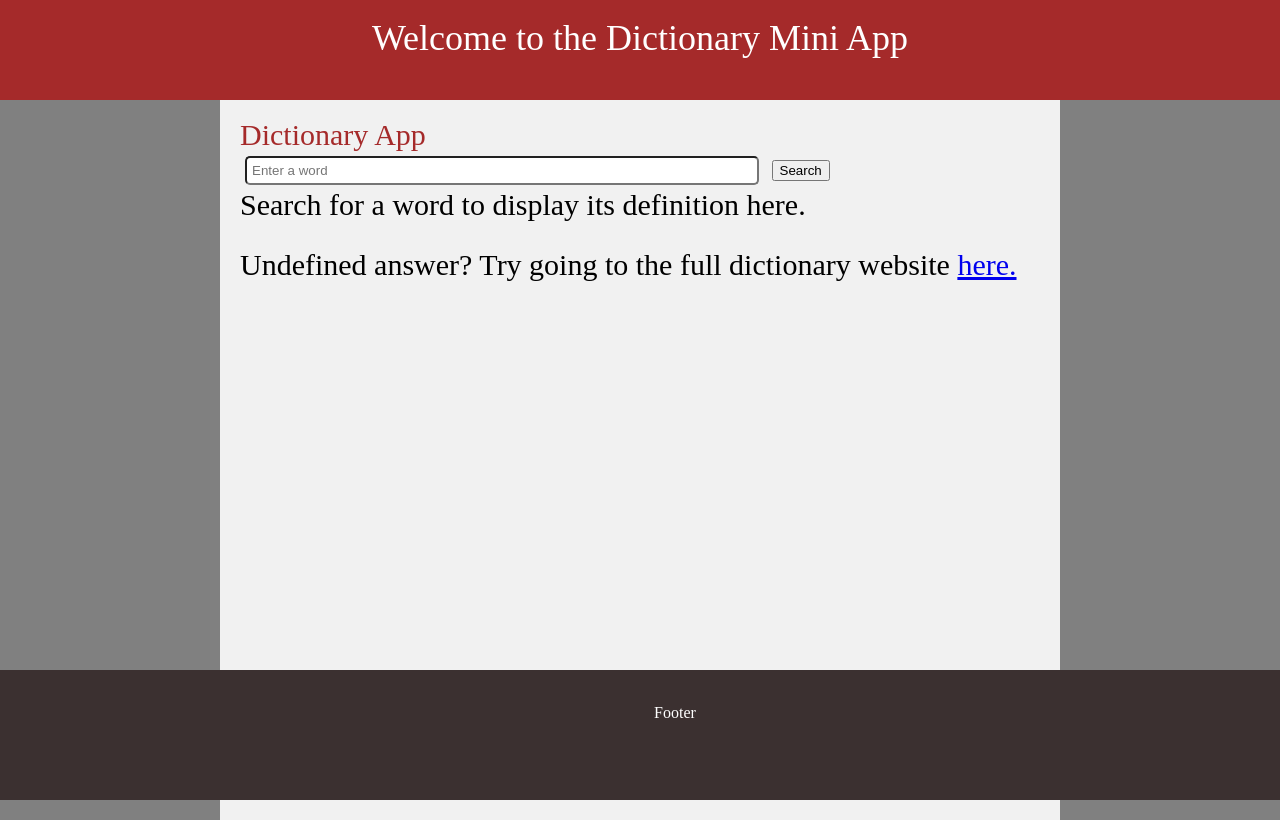
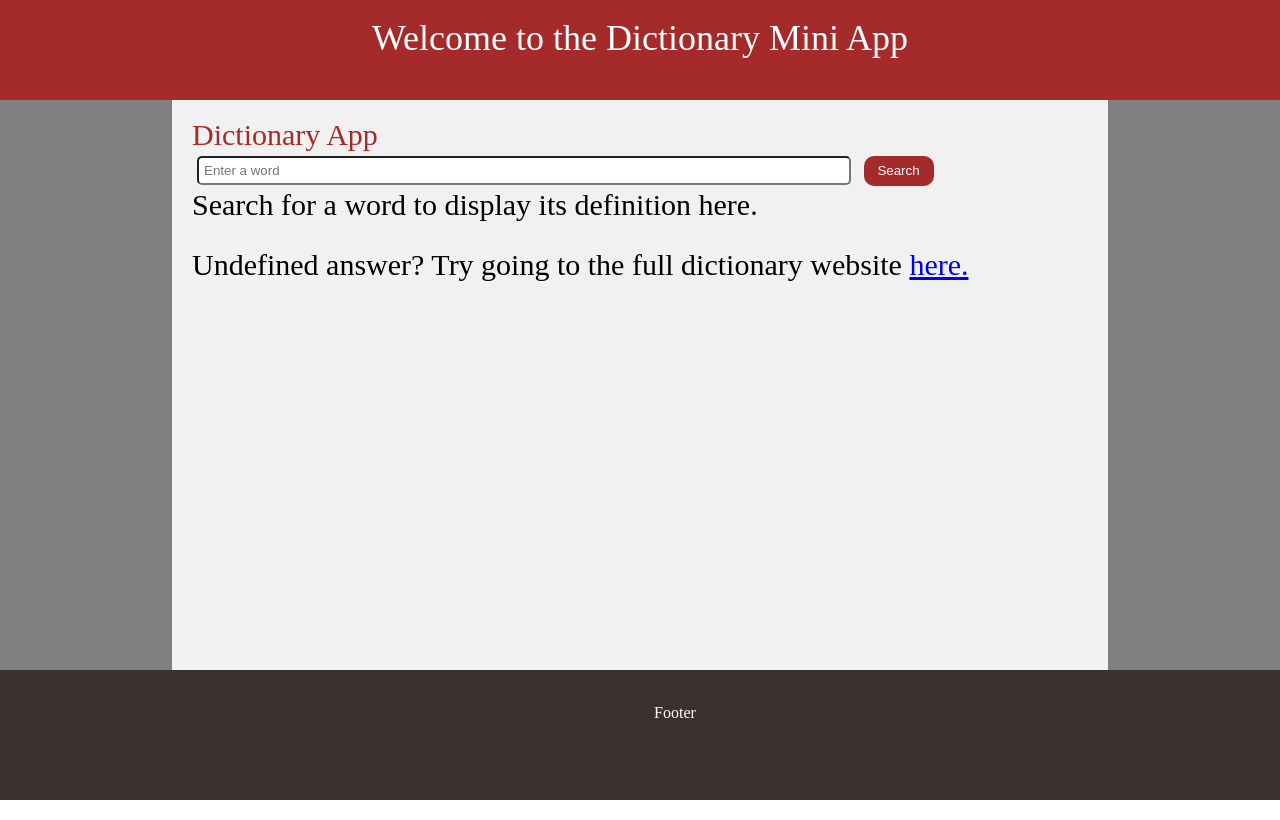
Before and after one commit to ginayu29/API-Assignment, a website: page public/index.html in a window 1280 px wide. Drawn offline with nearby package versions, Linux system fonts and the light colour scheme.

Commit message:
style more

```diff
--- a/public/style.css
+++ b/public/style.css
@@ -1,6 +1,8 @@
 header {
     height: 100px;
     background-color: brown;
+    position: fixed;
+    width: 100%;
 }
 
 footer {
@@ -16,6 +18,7 @@ footer {
 }
 
 #mainsection {
+
     display: flex;
     justify-content: center;
     background-color: grey;
@@ -24,17 +27,28 @@ footer {
 }
 
 .content {
+    margin-top: 100px;
     background-color: #f1f1f1;
     padding: 20px;
     font-size: 30px;
-    width: 800px;
+    width: 70vw;
 }
 
 input[type=text] {
-    width: 500px;
+    width: 50vw;
     padding: 5px;
     border-radius: 5px;
     margin: 5px;
+}
+
+button {
+    padding: 5px;
+    width: 70px;
+    height: 30px;
+    border-radius: 10px;
+    color: white;
+    border: none;
+    background-color: brown;
 }
 
 h1 {
```
